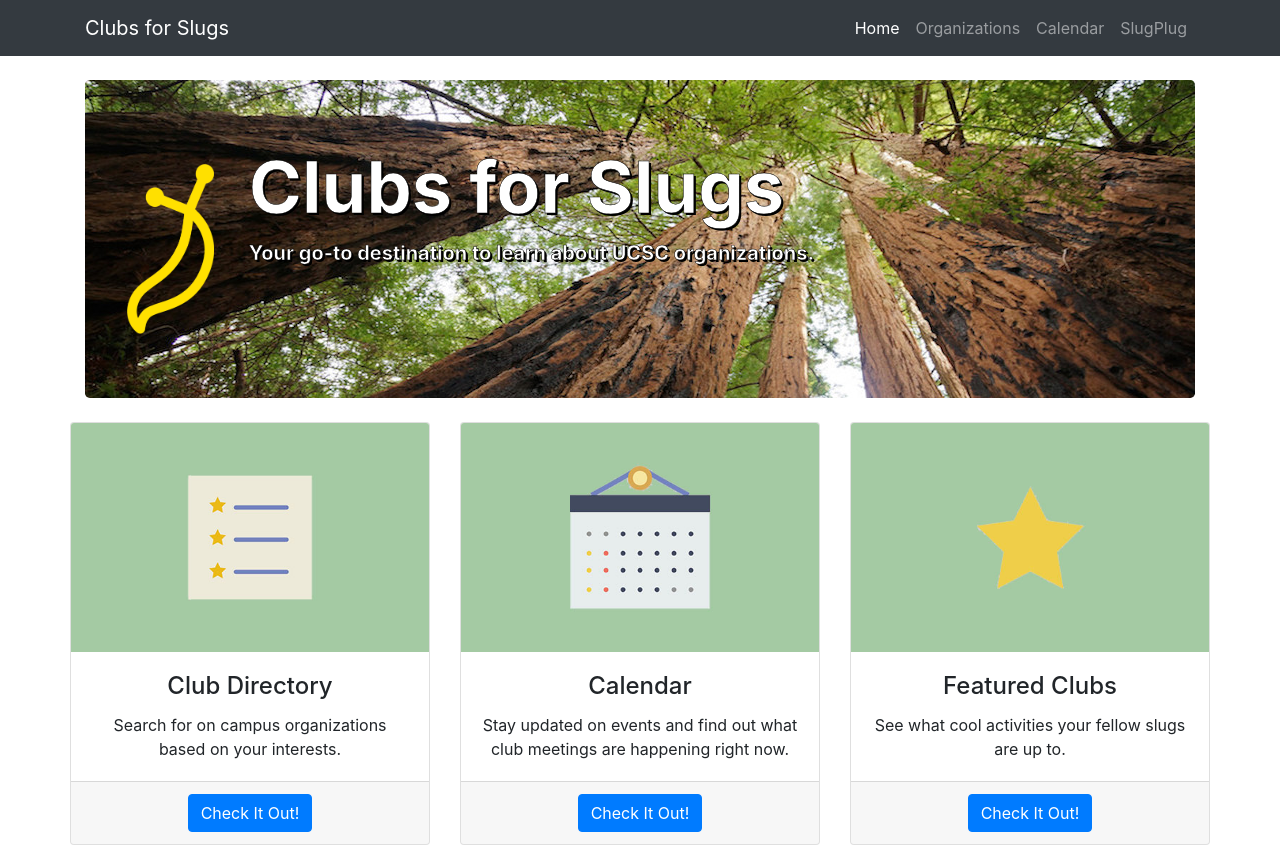
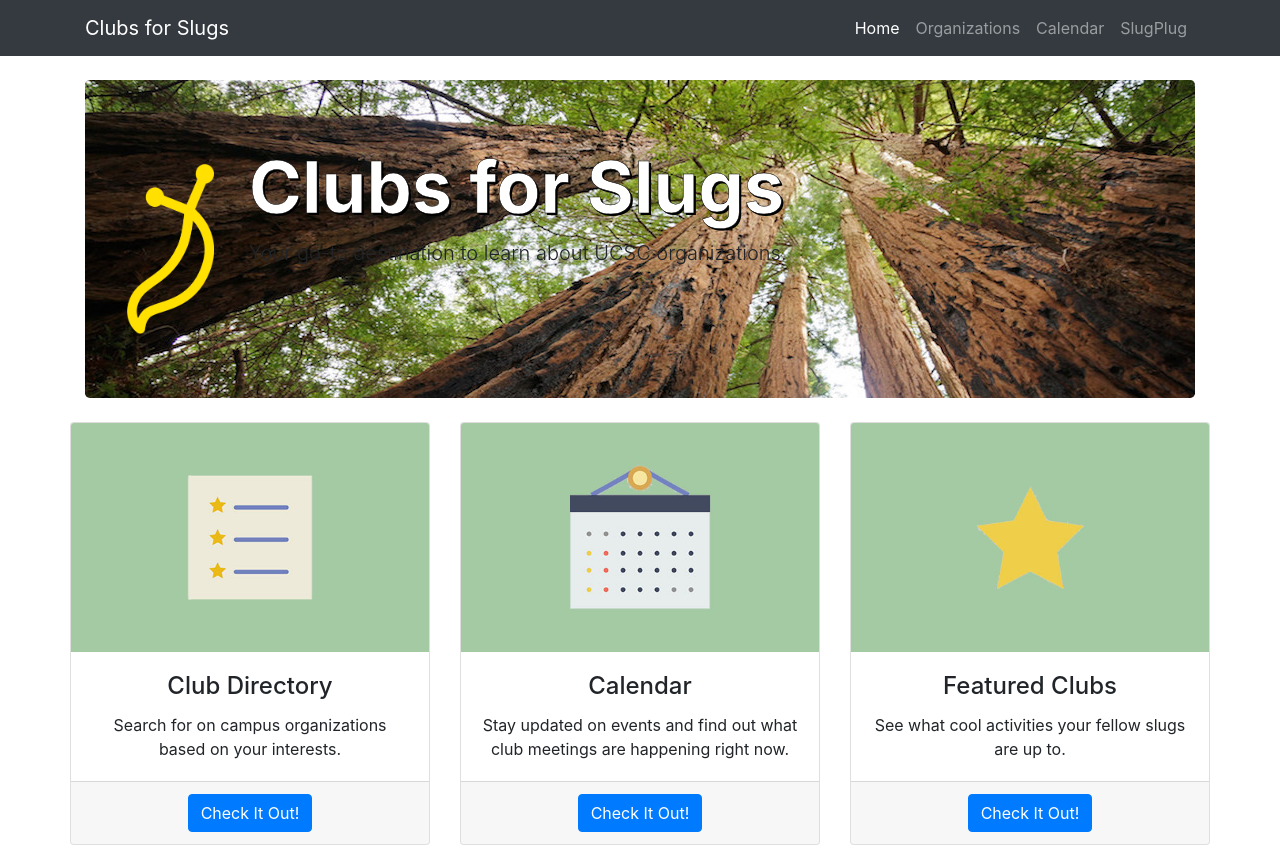
Before and after one commit to katekaho/clubs-for-slugs, a plain HTML site: page index.html in a window 1280 px wide. Shown: the top 848 px of the page. Drawn offline with Linux system fonts and the light colour scheme.

Commit message:
Minor changes and comments

```diff
--- a/css/heroic-features.css
+++ b/css/heroic-features.css
@@ -25,8 +25,7 @@
 
 }
 
-.jumbotron-text .display-3,
-.lead {
+.jumbotron-text .display-3 {
 	color: white;
 	font-weight: bold;
 	-webkit-text-stroke: 0.5px black;
```
Also changed, not shown: orgs.js (+3 -5 lines).
